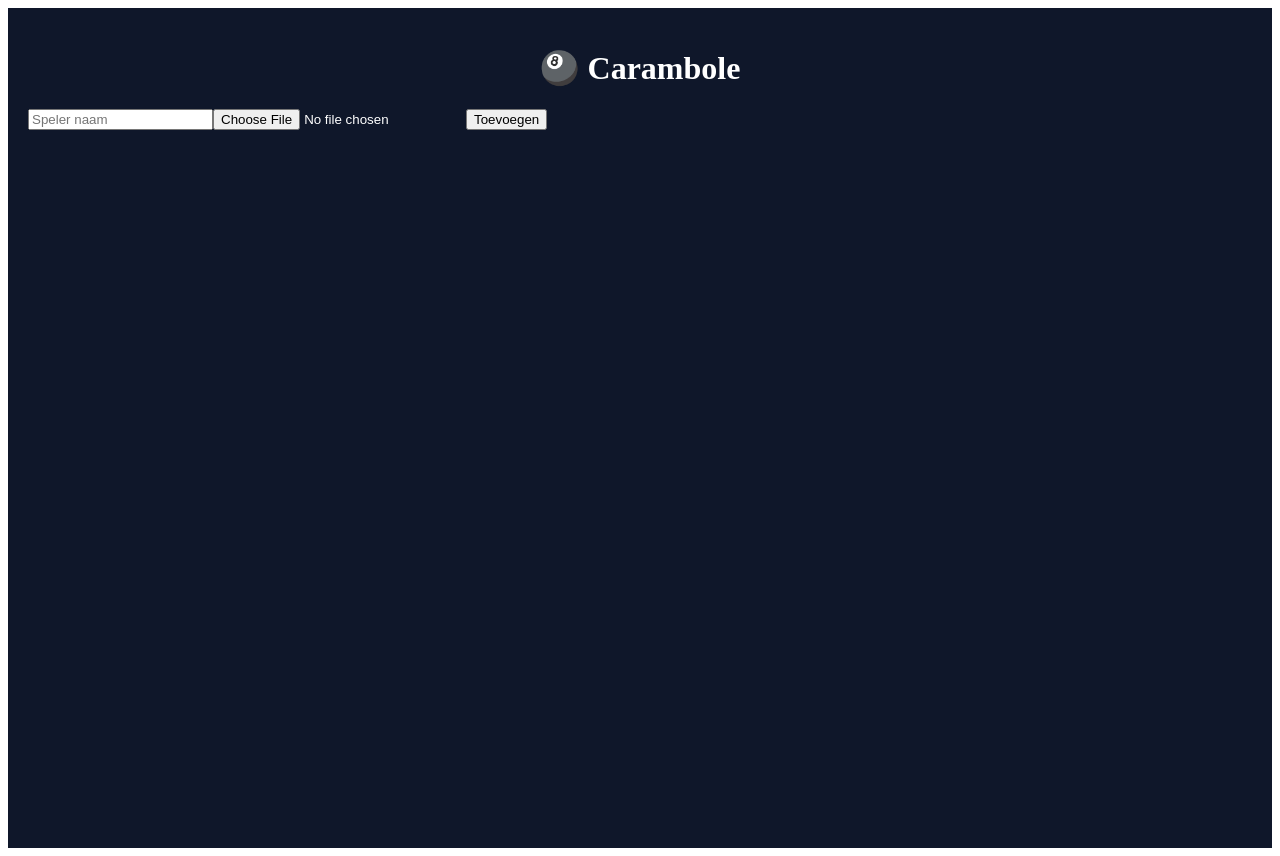
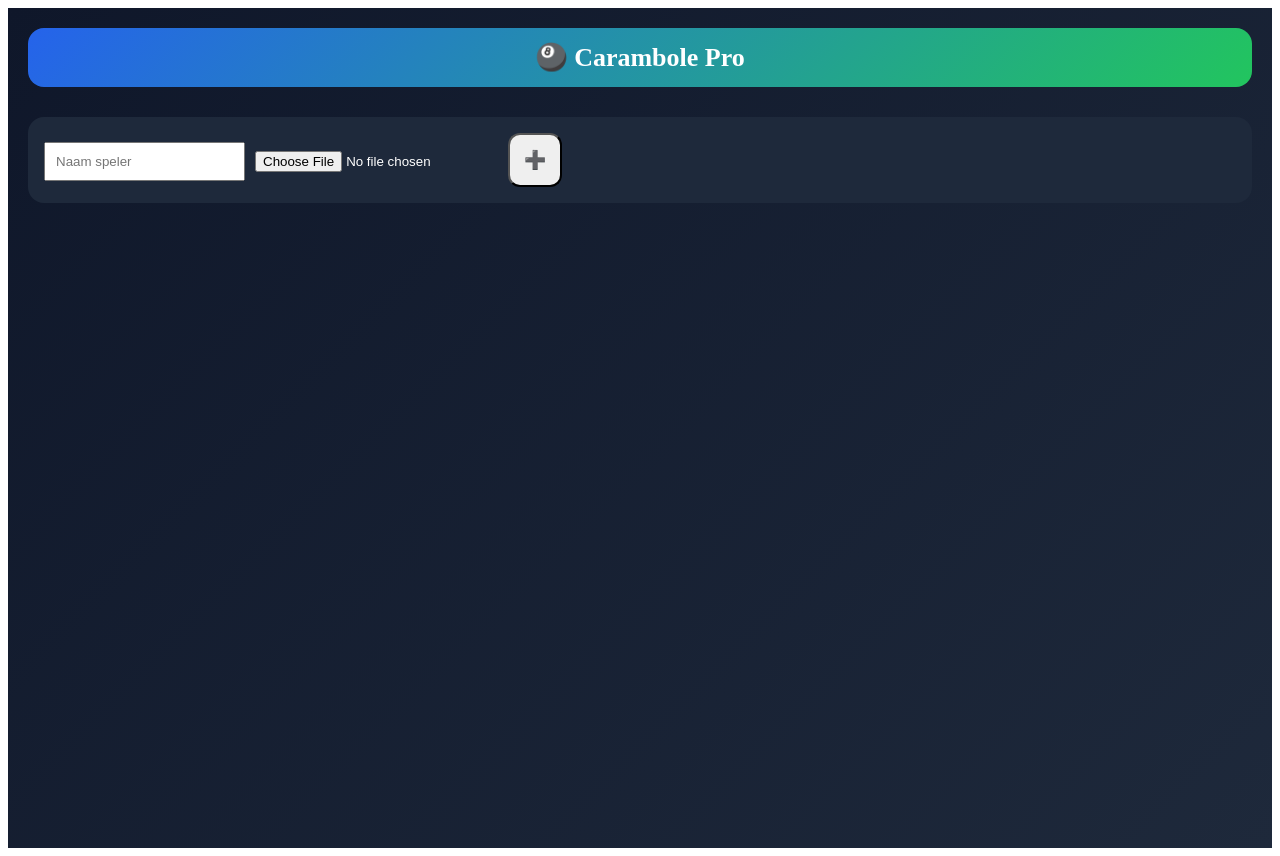
Before and after one commit to steppedavid-glitch/carambole-app, a React (Vite) app: page / in a window 1280 px wide. Built offline with nearby package versions, Linux system fonts and the light colour scheme.

Commit message:
Update App.jsx

```diff
--- a/src/App.jsx
+++ b/src/App.jsx
@@ -53,32 +53,17 @@ export default function App() {
   const addPlayer = () => {
     if (!name.trim()) return;
 
-    const newPlayer = {
-      id: crypto.randomUUID(),
-      name: name.trim(),
-      photo: photo || null
-    };
-
-    setPlayers(prev => [...prev, newPlayer]);
+    setPlayers(prev => [
+      ...prev,
+      {
+        id: crypto.randomUUID(),
+        name: name.trim(),
+        photo: photo || null
+      }
+    ]);
 
     setName("");
     setPhoto(null);
-  };
-
-  const updatePhoto = (id, e) => {
-    const file = e.target.files[0];
-    if (!file) return;
-
-    const reader = new FileReader();
-    reader.onload = () => {
-      setPlayers(prev =>
-        prev.map(p =>
-          p.id === id ? { ...p, photo: reader.result } : p
-        )
-      );
-    };
-
-    reader.readAsDataURL(file);
   };
 
   const togglePlayer = (p) => {
@@ -91,8 +76,6 @@ export default function App() {
 
   // ---------- GAME ----------
   const startGame = () => {
-    if (selected.length < 2) return;
-
     const s = {};
     const t = {};
 
@@ -113,10 +96,7 @@ export default function App() {
     const val = Number(input);
     if (isNaN(val)) return;
 
-    setUndoStack(prev => [
-      ...prev,
-      { scores, history, active }
-    ]);
+    setUndoStack(prev => [...prev, { scores, history, active }]);
 
     const newScores = {
       ...scores,
@@ -164,117 +144,145 @@ export default function App() {
   };
 
   // ---------- UI ----------
+  const card = {
+    background: "#1e293b",
+    padding: 16,
+    borderRadius: 16,
+    marginBottom: 12
+  };
+
+  const btn = {
+    padding: 14,
+    borderRadius: 12,
+    fontSize: 18
+  };
+
   return (
     <div style={{
+      minHeight: "100vh",
       padding: 20,
-      background: "#0f172a",
-      minHeight: "100vh",
+      background: "linear-gradient(135deg,#0f172a,#1e293b)",
       color: "white"
     }}>
 
-      <h1 style={{ textAlign: "center" }}>
-        🎱 Carambole
-      </h1>
+      {/* HEADER */}
+      <div style={{ textAlign: "center", marginBottom: 30 }}>
+        <div style={{
+          padding: "14px 28px",
+          borderRadius: 16,
+          background: "linear-gradient(135deg,#2563eb,#22c55e)",
+          fontSize: 26,
+          fontWeight: "bold"
+        }}>
+          🎱 Carambole Pro
+        </div>
+      </div>
 
-      {/* ---------- START SCREEN ---------- */}
+      {/* START SCREEN */}
       {!game && (
         <>
-          <div style={{ marginBottom: 20 }}>
+          <div style={card}>
             <input
               value={name}
               onChange={e => setName(e.target.value)}
-              placeholder="Speler naam"
+              placeholder="Naam speler"
+              style={{ padding: 10, marginRight: 10 }}
             />
 
             <input type="file" onChange={handlePhoto} />
 
-            <button onClick={addPlayer}>Toevoegen</button>
+            <button onClick={addPlayer} style={btn}>
+              ➕
+            </button>
           </div>
 
           {players.map(p => (
-            <div key={p.id} style={{ marginBottom: 10 }}>
+            <div key={p.id} style={{
+              ...card,
+              display: "flex",
+              alignItems: "center",
+              gap: 12
+            }}>
+              {p.photo && (
+                <img src={p.photo} style={{
+                  width: 50,
+                  height: 50,
+                  borderRadius: "50%"
+                }} />
+              )}
 
-              <img
-                src={p.photo || ""}
-                alt=""
+              <button
+                onClick={() => togglePlayer(p)}
                 style={{
-                  width: 40,
-                  height: 40,
-                  borderRadius: "50%",
-                  objectFit: "cover",
-                  background: "#444"
+                  ...btn,
+                  flex: 1,
+                  background: selected.find(x => x.id === p.id)
+                    ? "#22c55e"
+                    : "#334155"
                 }}
-              />
-
-              <button onClick={() => togglePlayer(p)}>
+              >
                 {p.name}
               </button>
-
-              <input
-                type="file"
-                onChange={(e) => updatePhoto(p.id, e)}
-              />
-
             </div>
           ))}
 
           {selected.length >= 2 && (
-            <button onClick={startGame}>
-              Start match
+            <button onClick={startGame} style={{
+              ...btn,
+              width: "100%",
+              background: "#2563eb"
+            }}>
+              ▶️ Start match
             </button>
           )}
         </>
       )}
 
-      {/* ---------- GAME ---------- */}
+      {/* GAME */}
       {game && (
         <>
           <div style={{ display: "flex", gap: 10 }}>
             {selected.map(p => {
 
-              const playerHistory =
-                history.filter(h => h.player === p.id).slice(-3);
+              const last = history.filter(h => h.player === p.id).slice(-3);
 
               return (
                 <div key={p.id} style={{
+                  ...card,
                   flex: 1,
-                  background: active === p.id ? "#22c55e" : "#333",
-                  padding: 10
+                  background: active === p.id ? "#22c55e" : "#1e293b"
                 }}>
-                  {p.name}
+                  <div style={{ fontSize: 18 }}>{p.name}</div>
 
-                  <div style={{ fontSize: 30 }}>
+                  <div style={{ fontSize: 40 }}>
                     {scores[p.id]}
                   </div>
 
-                  <div>
-                    / {targets[p.id]}
-                  </div>
+                  <div>/ {targets[p.id]}</div>
 
-                  {playerHistory.map((h, i) => (
+                  {last.map((h,i)=>(
                     <div key={i}>+{h.val}</div>
                   ))}
-
                 </div>
               );
             })}
           </div>
 
-          <div style={{ fontSize: 30 }}>
+          <div style={{ textAlign: "center", fontSize: 40 }}>
             {input || 0}
           </div>
 
-          <div style={{ display: "grid", gridTemplateColumns: "repeat(3,1fr)" }}>
+          <div style={{ display: "grid", gridTemplateColumns: "repeat(3,1fr)", gap: 10 }}>
             {[1,2,3,4,5,6,7,8,9].map(n => (
-              <button key={n} onClick={()=>setInput(v=>v+n)}>{n}</button>
+              <button key={n} style={btn} onClick={()=>setInput(v=>v+n)}>{n}</button>
             ))}
-            <button onClick={()=>setInput("")}>C</button>
-            <button onClick={()=>setInput(v=>v+"0")}>0</button>
-            <button onClick={submitScore}>OK</button>
+            <button style={btn} onClick={()=>setInput("")}>C</button>
+            <button style={btn} onClick={()=>setInput(v=>v+"0")}>0</button>
+            <button style={{...btn, background:"#22c55e"}} onClick={submitScore}>OK</button>
           </div>
 
-          <button onClick={undo}>Undo</button>
-          <button onClick={resetGame}>Nieuwe match</button>
+          <button onClick={undo} style={{...btn, marginTop:10}}>Undo</button>
+          <button onClick={resetGame} style={{...btn, marginTop:10}}>Nieuwe match</button>
         </>
       )}
     </div>
```
